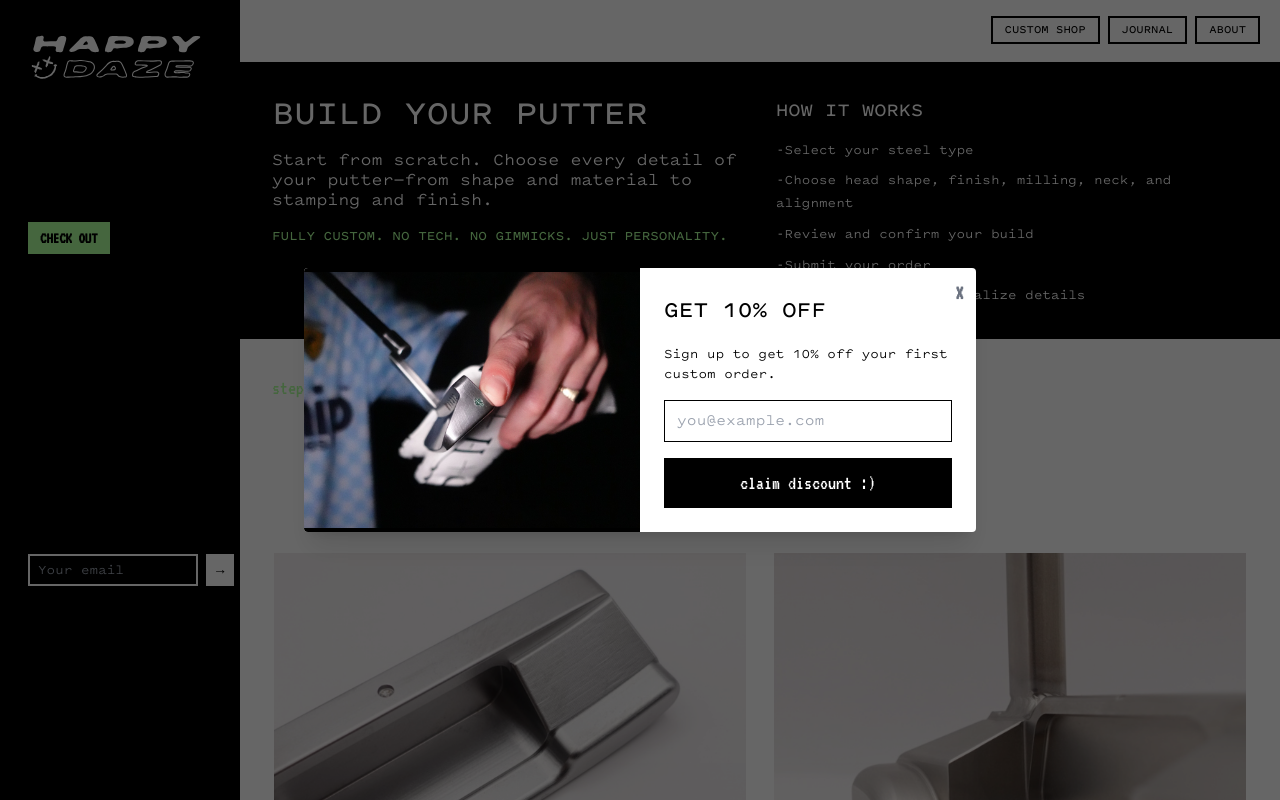
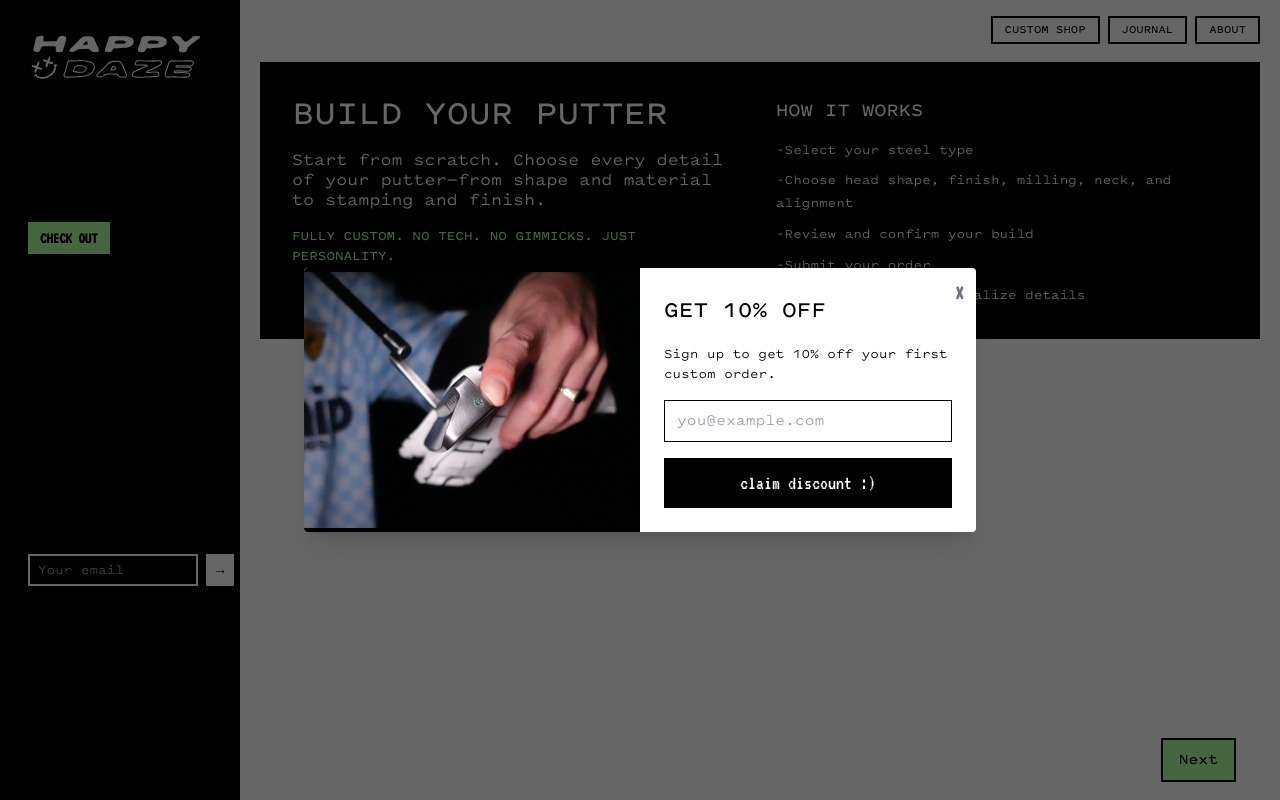
Before and after one commit to taylorturski/happy-daze-storefront, a Next.js app: page /build-your-putter in a window 1280 px wide. Shown: the top 800 px of the page. Built offline with nearby package versions, Linux system fonts and the light colour scheme.

Commit message:
finishing touches to builder wizard

```diff
--- a/app/build-your-putter/page.tsx
+++ b/app/build-your-putter/page.tsx
@@ -1,10 +1,11 @@
 import Overview from "@/components/BuildYourPutter/Overview";
-import MaterialSection from "@/components/BuildYourPutter/MaterialSection";
-import StepSelector from "@/components/BuildYourPutter/StepSelector";
+// import MaterialSection from "@/components/BuildYourPutter/MaterialSection";
+// import StepSelector from "@/components/BuildYourPutter/StepSelector";
 import StepReview from "@/components/BuildYourPutter/StepReview";
 import StepCheckout from "@/components/BuildYourPutter/StepCheckout";
 import {BuildProvider} from "@/components/BuildYourPutter/BuildContext";
 import "@/components/BuildYourPutter/build-your-putter.css";
+import WizardBuilder from "@/components/BuildYourPutter/WizardBuilder";
 
 export async function generateMetadata() {
   return {
@@ -31,16 +32,8 @@ export async function generateMetadata() {
 export default function BuildYourPutterPage() {
   return (
     <BuildProvider>
-      <main className="font-pitch text-white bg-transparent">
-        <Overview />
-        <MaterialSection />
-        <StepSelector step="headshape" />
-        <StepSelector step="finish" />
-        <StepSelector step="face" />
-        <StepSelector step="neck" />
-        <StepSelector step="alignment" />
-        <StepReview />
-        <StepCheckout />
+      <main className="font-pitch text-white bg-transparent px-[20px]">
+        <WizardBuilder />
       </main>
     </BuildProvider>
   );
--- a/components/BuildYourPutter/BuildContext.tsx
+++ b/components/BuildYourPutter/BuildContext.tsx
@@ -3,7 +3,13 @@
 import {createContext, useEffect, useState} from "react";
 import {useSearchParams} from "next/navigation";
 
-type Step = "material" | "headshape" | "finish" | "face" | "neck" | "alignment";
+export type Step =
+  | "material"
+  | "headshape"
+  | "finish"
+  | "face"
+  | "neck"
+  | "alignment";
 
 type BuildSelections = {
   [key in Step]?: string;
--- a/components/BuildYourPutter/MaterialSection.tsx
+++ b/components/BuildYourPutter/MaterialSection.tsx
@@ -10,7 +10,7 @@ export default function MaterialSection() {
   const selected = selections.material;
 
   return (
-    <section className="p-8 border-t border-white">
+    <section className="p-8">
       <p className="text-lg text-[#ACFF9B] font-vt lowercase mb-1">step 1</p>
       <h2 className="text-2xl font-bold uppercase mb-4">
         Steel Type & Pricing
--- a/components/BuildYourPutter/Overview.tsx
+++ b/components/BuildYourPutter/Overview.tsx
@@ -2,7 +2,7 @@
 
 export default function Overview() {
   return (
-    <section className="p-8 border-b border-white font-pitch bg-black text-white">
+    <section className="p-8 font-pitch bg-black text-white">
       <div className="grid grid-cols-1 md:grid-cols-2 gap-8 items-start">
         {/* Left Column */}
         <div>
--- a/components/BuildYourPutter/StepCheckout.tsx
+++ b/components/BuildYourPutter/StepCheckout.tsx
@@ -37,8 +37,6 @@ export default function StepCheckout() {
       return;
     }
 
-    console.log("[BUILD] Sending selections to /api/checkout:", selections);
-
     setLoading(true);
 
     try {
@@ -49,8 +47,6 @@ export default function StepCheckout() {
       });
 
       const data = await res.json();
-      console.log("[BUILD] Response from /api/checkout:", data);
-
       if (!res.ok || !data?.variantId) {
         throw new Error(data?.error || "Failed to match product.");
       }
@@ -76,18 +72,21 @@ export default function StepCheckout() {
   const allStepsSelected = missingSteps.length === 0;
 
   return (
-    <section className="p-8 font-pitch text-center">
+    <div className="flex flex-col items-end text-right">
       <button
-        disabled={loading}
+        disabled={loading || !allStepsSelected}
         onClick={handleAddToCart}
-        className={`px-6 font-vt lowercase py-3 mb-3 border-2 text-sm uppercase font-bold ${
+        className={`px-4 py-2 font-bold border-2 ${
           allStepsSelected
-            ? "border-white text-white"
-            : "border-gray-500 text-gray-500"
+            ? "bg-[#ACFF9B] text-black border-black"
+            : "border-white text-white opacity-30 cursor-not-allowed"
         }`}>
         {loading ? "Adding..." : "Add to Cart"}
       </button>
-      {error && <p className="text-red-500 mt-2">{error}</p>}
-    </section>
+
+      {error && (
+        <p className="text-red-500 mt-2 text-sm max-w-sm text-right">{error}</p>
+      )}
+    </div>
   );
 }
--- a/components/BuildYourPutter/StepReview.tsx
+++ b/components/BuildYourPutter/StepReview.tsx
@@ -9,6 +9,7 @@ import {faceOptions} from "./data/face";
 import {neckOptions} from "./data/neckOptions";
 import {alignmentOptions} from "./data/alignmentOptions";
 import {BuildOption} from "./types";
+import StepCheckout from "./StepCheckout";
 
 const stepMap: {[key: string]: BuildOption[]} = {
   material: materials,
@@ -37,7 +38,8 @@ export default function StepReview() {
   ];
 
   return (
-    <section className="p-8 border-t border-white font-pitch">
+    <section className="h-full flex flex-col justify-between font-pitch">
+      <div className="p-3 sm:p-6">
         <h2 className="text-xl font-bold uppercase mb-4">Your Build</h2>
         <div className="grid grid-cols-2 sm:grid-cols-3 gap-4 sm:gap-6">
           {steps.map((step) => {
@@ -47,20 +49,21 @@ export default function StepReview() {
                 ? String(selections[step as keyof typeof selections])
                 : null
             );
+
             return selection ? (
-            <div key={step} className="border-2 border-white">
-              <div className="aspect-[4/3] overflow-hidden">
+              <div key={step} className="border-2 border-white flex flex-col">
+                <div className="w-full h-[140px] sm:h-[160px] overflow-hidden">
                   <img
                     src={selection.image}
                     alt={selection.label}
                     className="w-full h-full object-cover object-center"
                   />
                 </div>
-              <div className="p-3 flex flex-col items-center justify-center text-center">
-                <h3 className="text-xs sm:text-sm font-bold uppercase tracking-wide mb-1">
+                <div className="p-2 sm:p-3 flex flex-col items-center justify-center text-center">
+                  <h3 className="text-[11px] sm:text-xs font-bold uppercase tracking-wide mb-1">
                     {step}
                   </h3>
-                <p className="text-[13px] sm:text-sm leading-snug">
+                  <p className="text-[12px] sm:text-sm leading-tight">
                     {selection.label}
                   </p>
                 </div>
@@ -74,6 +77,17 @@ export default function StepReview() {
             );
           })}
         </div>
+      </div>
+
+      {/* ⬇️ Identical layout to WizardBuilder step buttons */}
+      <div className="flex justify-between items-center px-6 py-4">
+        <button
+          onClick={() => window.history.back()}
+          className="bg-white text-black px-4 py-2 font-bold border-2 border-black">
+          Back
+        </button>
+        <StepCheckout />
+      </div>
     </section>
   );
 }
--- a/components/BuildYourPutter/StepSelector.tsx
+++ b/components/BuildYourPutter/StepSelector.tsx
@@ -67,21 +67,22 @@ export default function StepSelector({step}: StepSelectorProps) {
     if (count === 1) return "grid-cols-1";
     if (count === 2) return "grid-cols-2";
     if (count === 3) return "grid-cols-3";
-    if (count === 4) return "grid-cols-2";
+    if (count === 4) return "grid-cols-2 sm:grid-cols-4";
     if (count >= 5) return "grid-cols-4";
-    return "grid-cols-1";
+    return "grid-cols-2";
   };
 
   const gridColsClass = getGridClass();
   const stepNumber = stepOrderMap[step];
 
   return (
-    <section className="p-8 border-t border-white">
+    <section className="p-3">
       <p className="text-xs text-[#ACFF9B] font-vt lowercase mb-1">
         step {stepNumber}
       </p>
       <h2 className="text-xl font-bold uppercase mb-4">{step}</h2>
-      <div className={`grid gap-6 w-full ${gridColsClass}`}>
+      <div
+        className={`grid gap-4 sm:gap-6 ${gridColsClass} max-w-[1024px] mx-auto`}>
         {options.map((option) => (
           <div
             key={option.id}
--- /dev/null
+++ b/components/BuildYourPutter/WizardBuilder.tsx
@@ -0,0 +1,87 @@
+"use client";
+
+import {useContext, useState} from "react";
+import {BuildContext} from "./BuildContext";
+import StepSelector from "./StepSelector";
+import StepReview from "./StepReview";
+import Overview from "./Overview";
+import {Step} from "./BuildContext";
+
+const steps: (Step | "overview" | "review")[] = [
+  "overview",
+  "material",
+  "headshape",
+  "finish",
+  "face",
+  "neck",
+  "alignment",
+  "review",
+];
+
+export default function WizardBuilder() {
+  const {selections} = useContext(BuildContext);
+  const [currentStepIndex, setCurrentStepIndex] = useState(0);
+
+  const step = steps[currentStepIndex];
+  const isFirst = currentStepIndex === 0;
+  const isLast = currentStepIndex === steps.length - 1;
+
+  const handleNext = () => {
+    if (!isLast) {
+      setCurrentStepIndex((i) => i + 1);
+    }
+  };
+
+  const handleBack = () => {
+    if (!isFirst) {
+      setCurrentStepIndex((i) => i - 1);
+    }
+  };
+
+  const isNextDisabled =
+    typeof step === "string" &&
+    step !== "overview" &&
+    step !== "review" &&
+    !selections[step];
+
+  return (
+    <section className="h-[calc(100svh-64px)] flex flex-col justify-between overflow-hidden">
+      {/* Step Content */}
+      {step === "review" ? (
+        <div className="flex-grow overflow-hidden flex flex-col justify-between">
+          <StepReview />
+        </div>
+      ) : (
+        <>
+          <div className="flex-grow overflow-hidden">
+            {step === "overview" && <Overview />}
+            {step !== "overview" && <StepSelector step={step} />}
+          </div>
+
+          {/* Navigation */}
+          <div className="flex justify-between items-center px-6 py-4">
+            {!isFirst ? (
+              <button
+                onClick={handleBack}
+                className="bg-white text-black px-4 py-2 font-bold">
+                Back
+              </button>
+            ) : (
+              <div />
+            )}
+            <button
+              onClick={handleNext}
+              disabled={isNextDisabled}
+              className={`px-4 py-2 font-bold border-2 ${
+                isNextDisabled
+                  ? "border-white text-white opacity-30 cursor-not-allowed"
+                  : "bg-[#ACFF9B] text-black border-black"
+              }`}>
+              Next
+            </button>
+          </div>
+        </>
+      )}
+    </section>
+  );
+}
```
Lines whose indentation alone changed are shown as unchanged.
